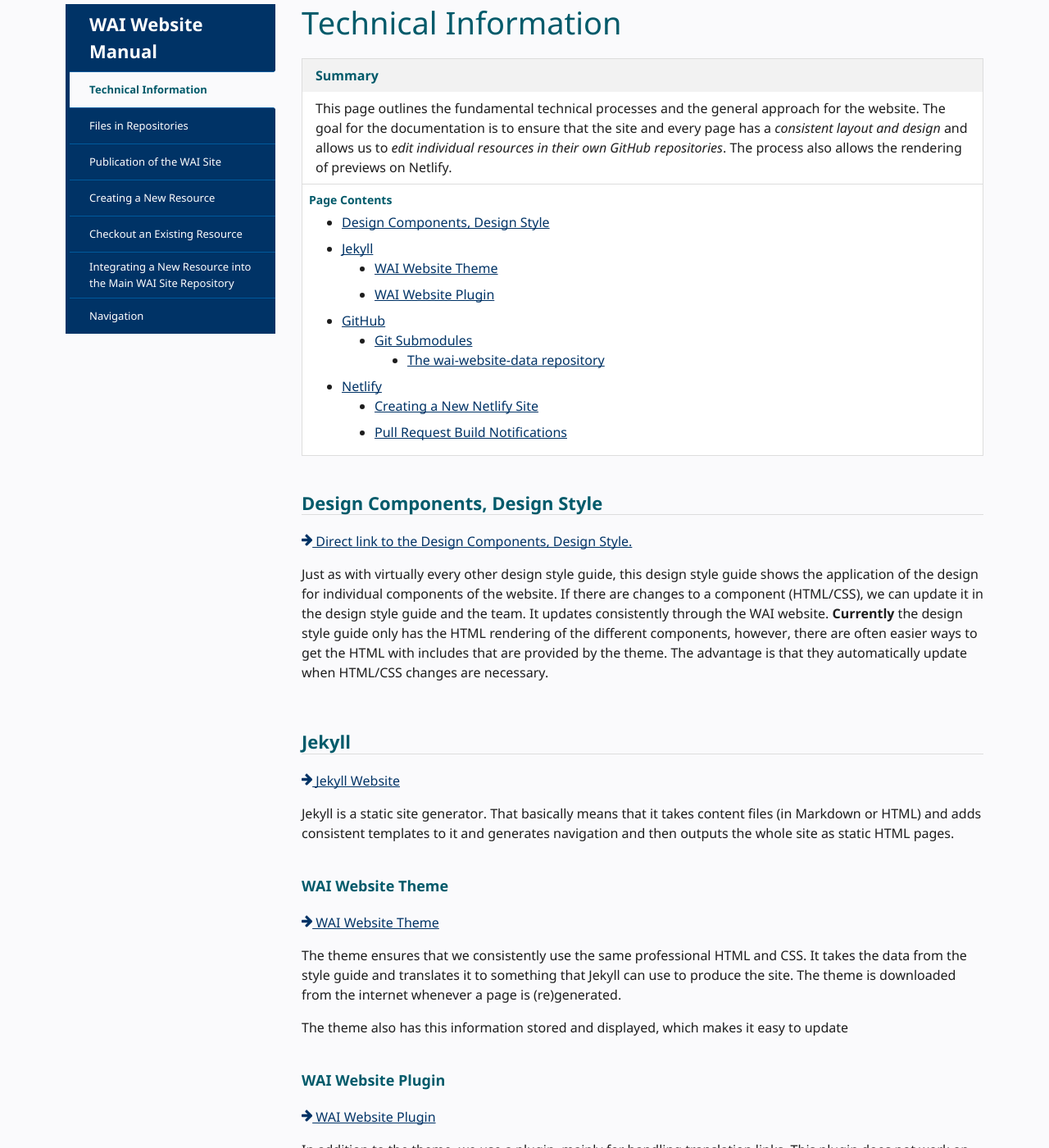
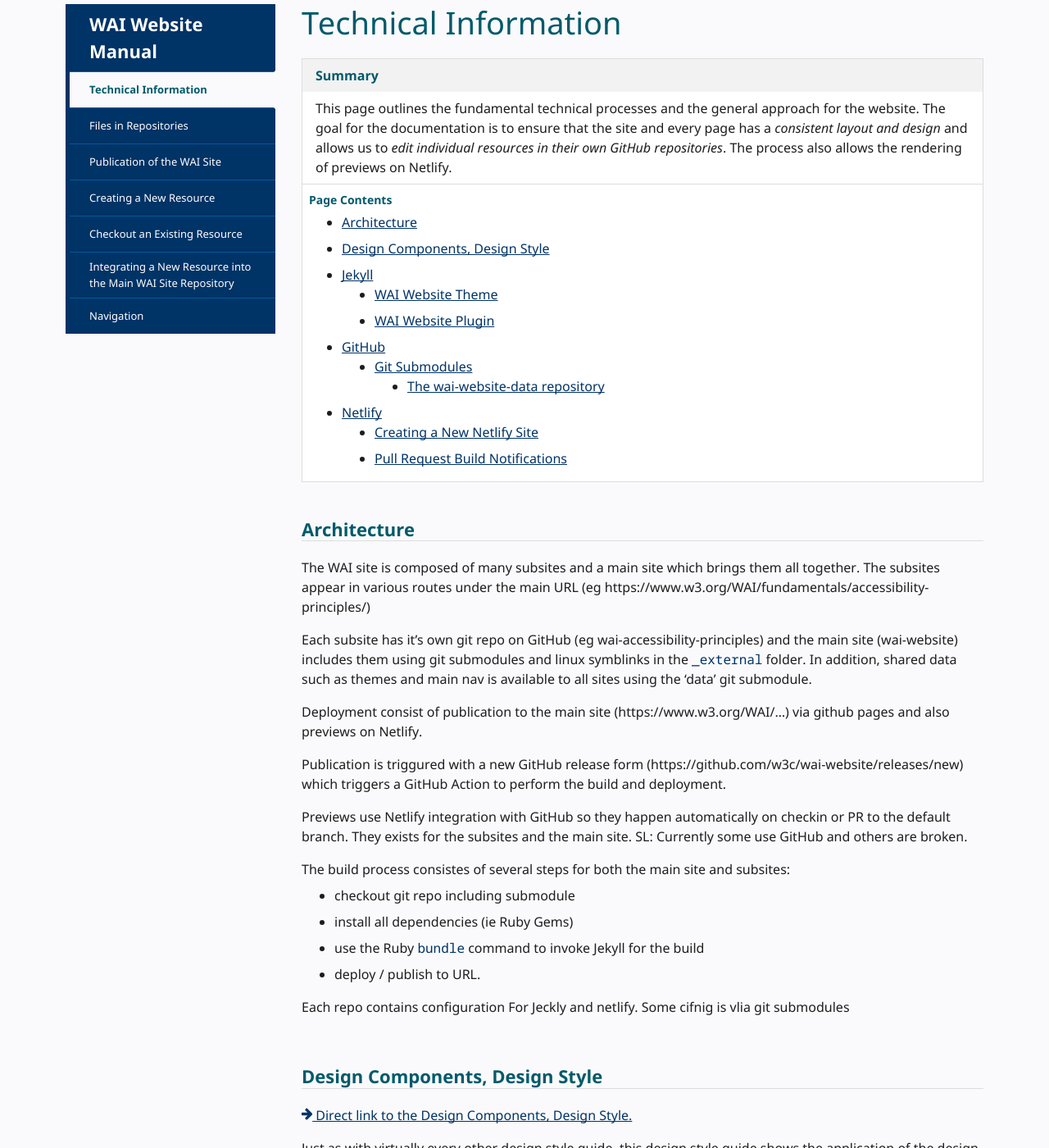
Before and after one commit to w3c/wai-website-theme, a Jekyll site: the page built from content/technical.md, in a window 1280 px wide and 1400 px high, scrolled down 300 px. Shown: the whole window at 82% size. Built offline with Jekyll 4.4.1, drawn with Linux system fonts in a browser that asks for light colours; cached includes are drawn as plain includes; comment, search, counter and statistics services are not loaded.

Commit message:
Add architecture

```diff
--- a/content/technical.md
+++ b/content/technical.md
@@ -26,6 +26,27 @@
 {:/}
 
 {% include toc.html %}
+
+## Architecture ##
+
+The WAI site is composed of many subsites and a main site which brings them all together. The subsites appear in various routes under the main URL (eg https://www.w3.org/WAI/fundamentals/accessibility-principles/)
+
+Each subsite has it's own git repo on GitHub (eg wai-accessibility-principles) and the main site (wai-website) includes them using git submodules and linux symblinks in the `_external` folder. In addition, shared data such as themes and main nav is available to all sites using the 'data' git submodule.
+
+Deployment consist of publication to the main site (https://www.w3.org/WAI/...) via github pages and also previews on Netlify.
+
+Publication is triggured with a new GitHub release form (https://github.com/w3c/wai-website/releases/new) which triggers a GitHub Action to perform the build and deployment.
+
+Previews use Netlify integration with GitHub so they happen automatically on checkin or PR to the default branch. They exists for the subsites and the main site. SL: Currently some use GitHub and others are broken.
+
+The build process consistes of several steps for both the main site and subsites:
+
+* checkout git repo including submodule
+* install all dependencies (ie Ruby Gems)
+* use the Ruby `bundle` command to invoke Jekyll for the build
+* deploy / publish to URL.
+
+Each repo contains configuration For Jeckly and netlify. Some cifnig is vlia git submodules
 
 ## Design Components, Design Style
 
```
